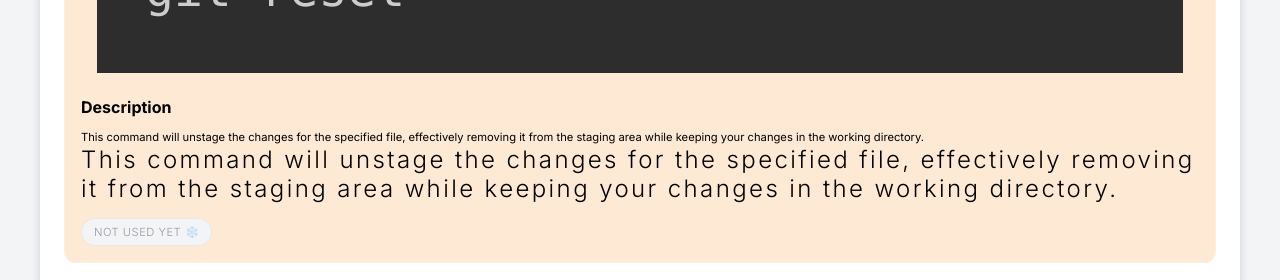
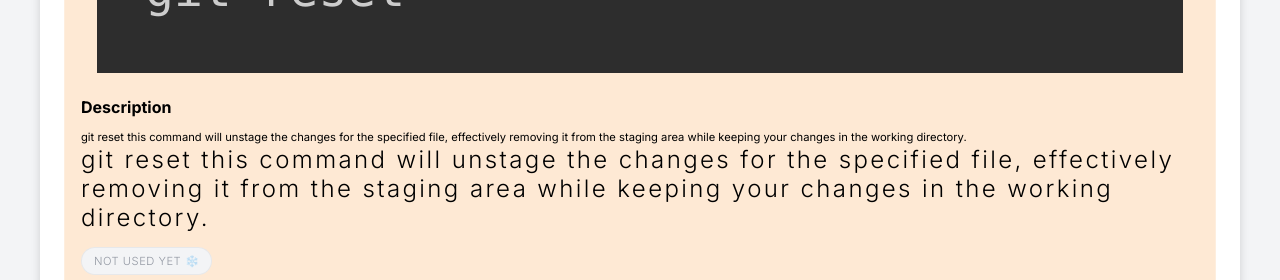
Before and after one commit to erickrod54/git-and-github-workflow, a React (Create React App) app: page / in a window 1280 px wide. Shown: the part 6560-6840 px from the top of the page. Built offline with nearby package versions, Linux system fonts and the light colour scheme.

Commit message:
git-and-github-workflow - version 6.16 - data js - Features: Adding git reset to description

```diff
--- a/src/data.js
+++ b/src/data.js
@@ -1,7 +1,7 @@
-/**git-and-github-workflow  - version 6.15 - data js
+/**git-and-github-workflow  - version 6.16 - data js
  * - Features:
  *
- *     --> Adding 'git reset HEAD~n' to description
+ *     --> Adding 'git reset' to description
  *
  * Note: This component will have later the main menu
  * to each pattern and its explanations and use cases
@@ -69,7 +69,7 @@
       id:8,
       category:'git daily use',
       command:'git reset',
-      description:'This command will unstage the changes for the specified file, effectively removing it from the staging area while keeping your changes in the working directory.'
+      description:'git reset this command will unstage the changes for the specified file, effectively removing it from the staging area while keeping your changes in the working directory.'
     },
     {
       id:9,
```
